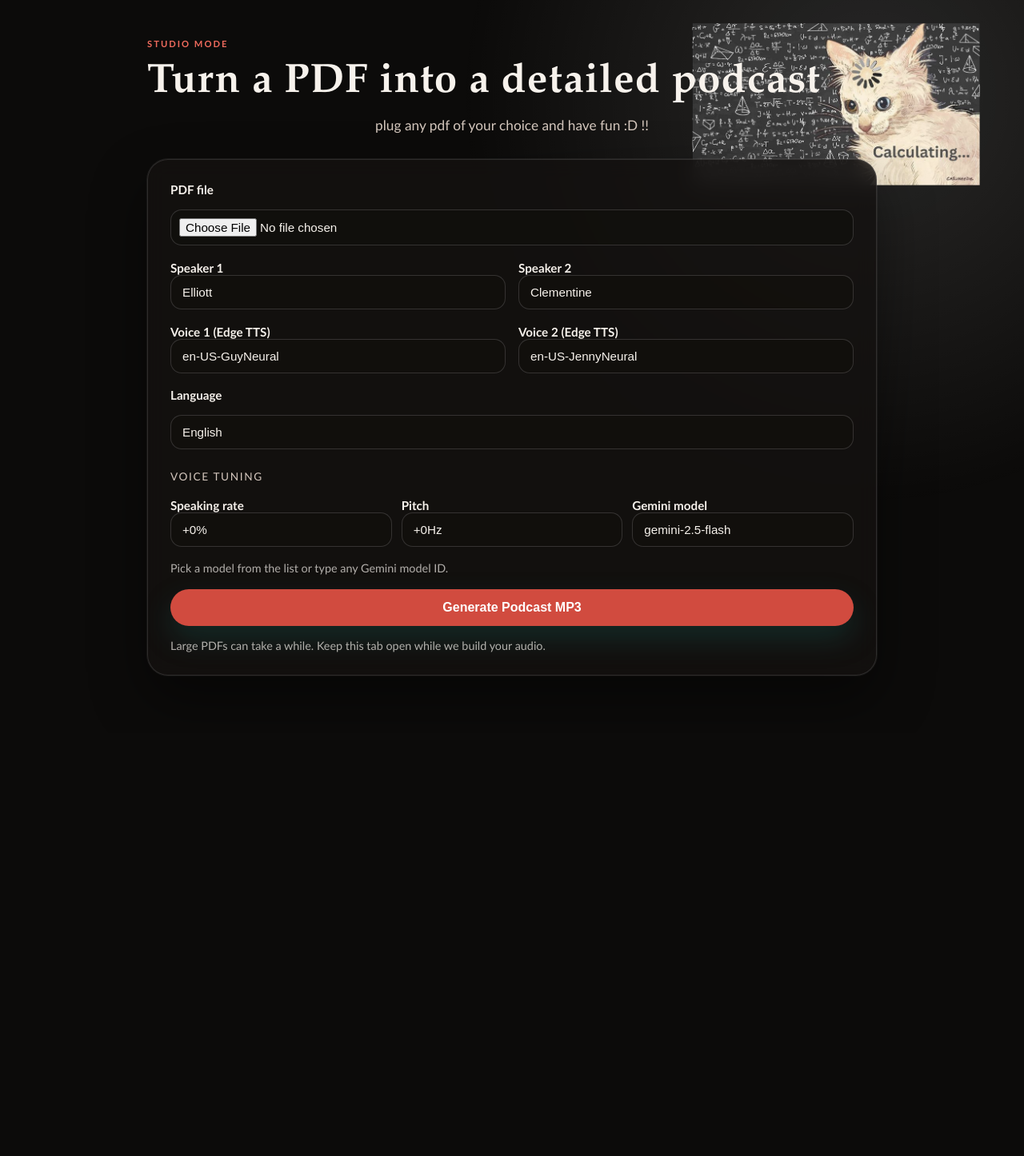
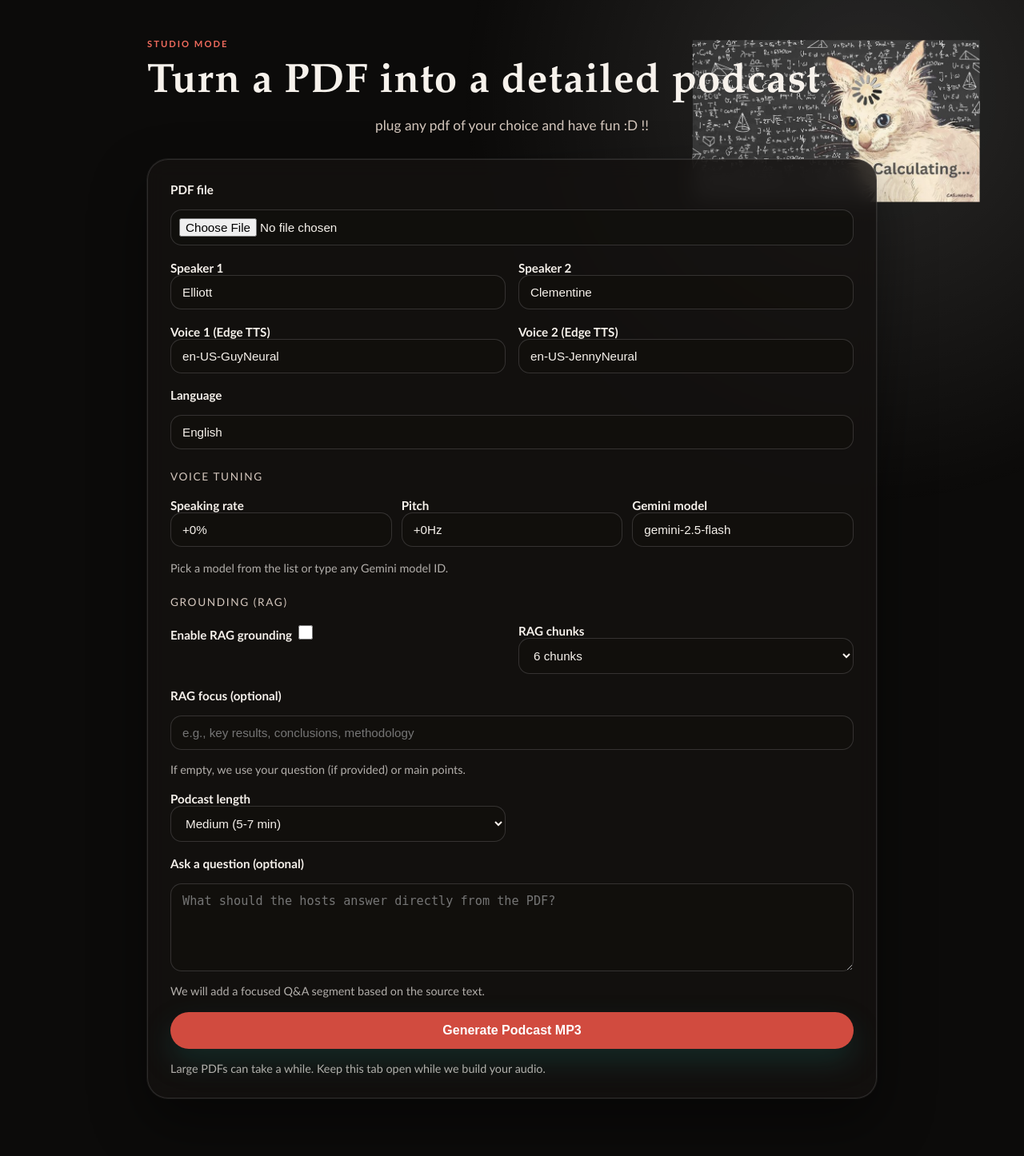
Before and after one commit to de-bo-rah/yapLM, a Flask app: page / in a window 1280 px wide. Shown: the whole page at 80% size. Before the commit the page ends 845 px from the top, so only its background shows below. Run offline with Flask 3, Linux system fonts and the light colour scheme.

Commit message:
Update index.html

```diff
--- a/templates/index.html
+++ b/templates/index.html
@@ -97,7 +97,9 @@
         font-size: 0.95rem;
       }
       input[type="text"],
-      input[type="file"] {
+      input[type="file"],
+      select,
+      textarea {
         width: 100%;
         padding: 12px 14px;
         border-radius: 14px;
@@ -106,9 +108,18 @@
         color: var(--ink);
         font-size: 0.95rem;
       }
+      input[type="checkbox"] {
+        width: 18px;
+        height: 18px;
+        accent-color: var(--accent);
+      }
       input[type="file"] {
         padding: 10px;
         background: rgba(18, 16, 14, 0.7);
+      }
+      textarea {
+        min-height: 110px;
+        resize: vertical;
       }
       input:focus {
         outline: 2px solid var(--ring);
@@ -273,6 +284,44 @@
             <div class="hint">Pick a model from the list or type any Gemini model ID.</div>
           </div>
           <div class="row">
+            <div class="section-title">Grounding (RAG)</div>
+          </div>
+          <div class="row cols-2">
+            <div>
+              <label for="use_rag">Enable RAG grounding</label>
+              <input id="use_rag" name="use_rag" type="checkbox">
+            </div>
+            <div>
+              <label for="rag_top_k">RAG chunks</label>
+              <select id="rag_top_k" name="rag_top_k">
+                <option value="3">3 chunks</option>
+                <option value="5">5 chunks</option>
+                <option value="6" selected>6 chunks</option>
+                <option value="8">8 chunks</option>
+              </select>
+            </div>
+          </div>
+          <div class="row">
+            <label for="rag_query">RAG focus (optional)</label>
+            <input id="rag_query" name="rag_query" type="text" placeholder="e.g., key results, conclusions, methodology">
+            <div class="hint">If empty, we use your question (if provided) or main points.</div>
+          </div>
+          <div class="row cols-2">
+            <div>
+              <label for="length">Podcast length</label>
+              <select id="length" name="length">
+                <option value="short">Quick (2-3 min)</option>
+                <option value="medium" selected>Medium (5-7 min)</option>
+                <option value="long">Deep dive (10-12 min)</option>
+              </select>
+            </div>
+          </div>
+          <div class="row">
+            <label for="question">Ask a question (optional)</label>
+            <textarea id="question" name="question" placeholder="What should the hosts answer directly from the PDF?"></textarea>
+            <div class="hint">We will add a focused Q&A segment based on the source text.</div>
+          </div>
+          <div class="row">
             <button type="submit">Generate Podcast MP3</button>
             <div class="hint">Large PDFs can take a while. Keep this tab open while we build your audio.</div>
           </div>
@@ -281,3 +330,9 @@
     </div>
   </body>
 </html>
+
+        </form>
+      </section>
+    </div>
+  </body>
+</html>
```
